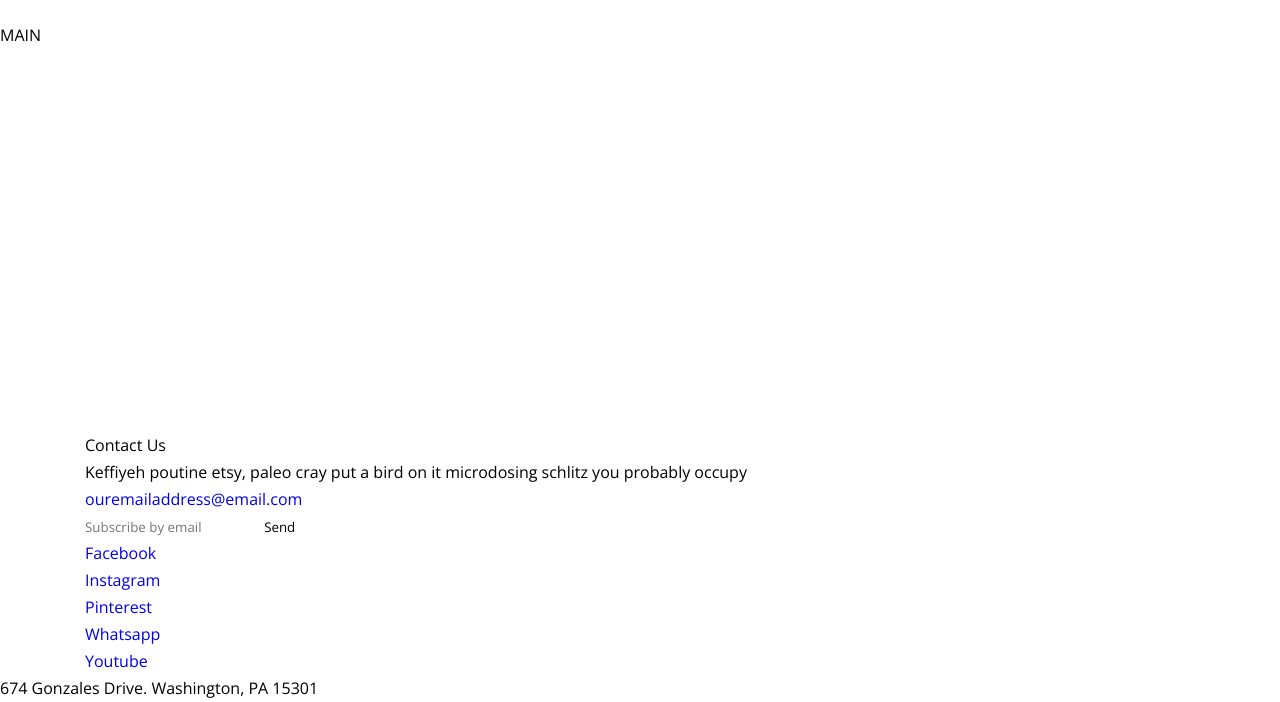
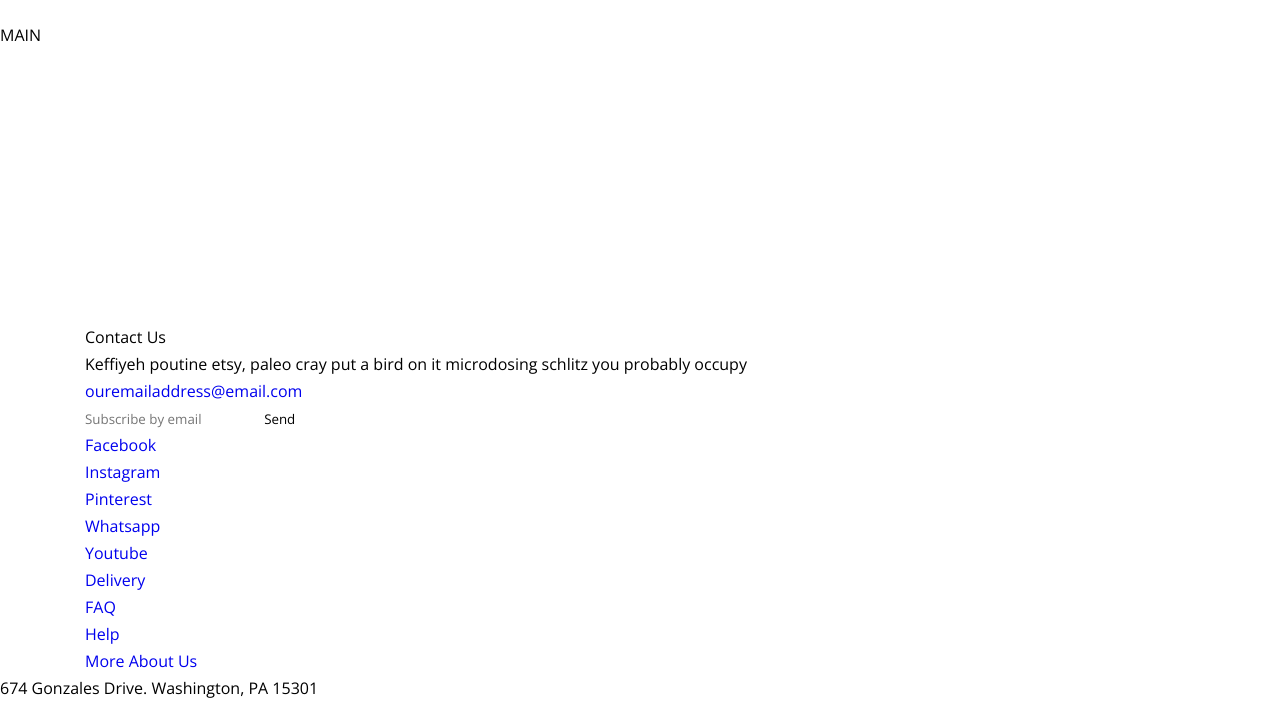
Before and after one commit to jeka5650962/desire-gulp, a website: page app/index.html in a window 1280 px wide. Shown: the part 98-800 px from the top of the page. Drawn offline with nearby package versions, Linux system fonts and the light colour scheme.

Commit message:
270623 1027

```diff
--- a/app/index.html
+++ b/app/index.html
@@ -83,7 +83,22 @@
                         <a class="footer__social-link" href="#">Youtube</a>
                     </li>
                 </ul>
-                <nav class="footer__menu-list"></nav>
+                <nav class="footer__menu">
+                    <ul class="footer__menu-list">
+                        <li class="footer__menu-item">
+                            <a class="footer__menu-link" href="#">Delivery</a>
+                        </li>
+                        <li class="footer__menu-item">
+                            <a class="footer__menu-link" href="#">FAQ</a>
+                        </li>
+                        <li class="footer__menu-item">
+                            <a class="footer__menu-link" href="#">Help</a>
+                        </li>
+                        <li class="footer__menu-item">
+                            <a class="footer__menu-link" href="#">More About Us</a>
+                        </li>
+                    </ul>
+                </nav>
             </div>
         </div>
     </div>
```
Also changed, not shown: app/components/footer.html (+16 -1 lines).
